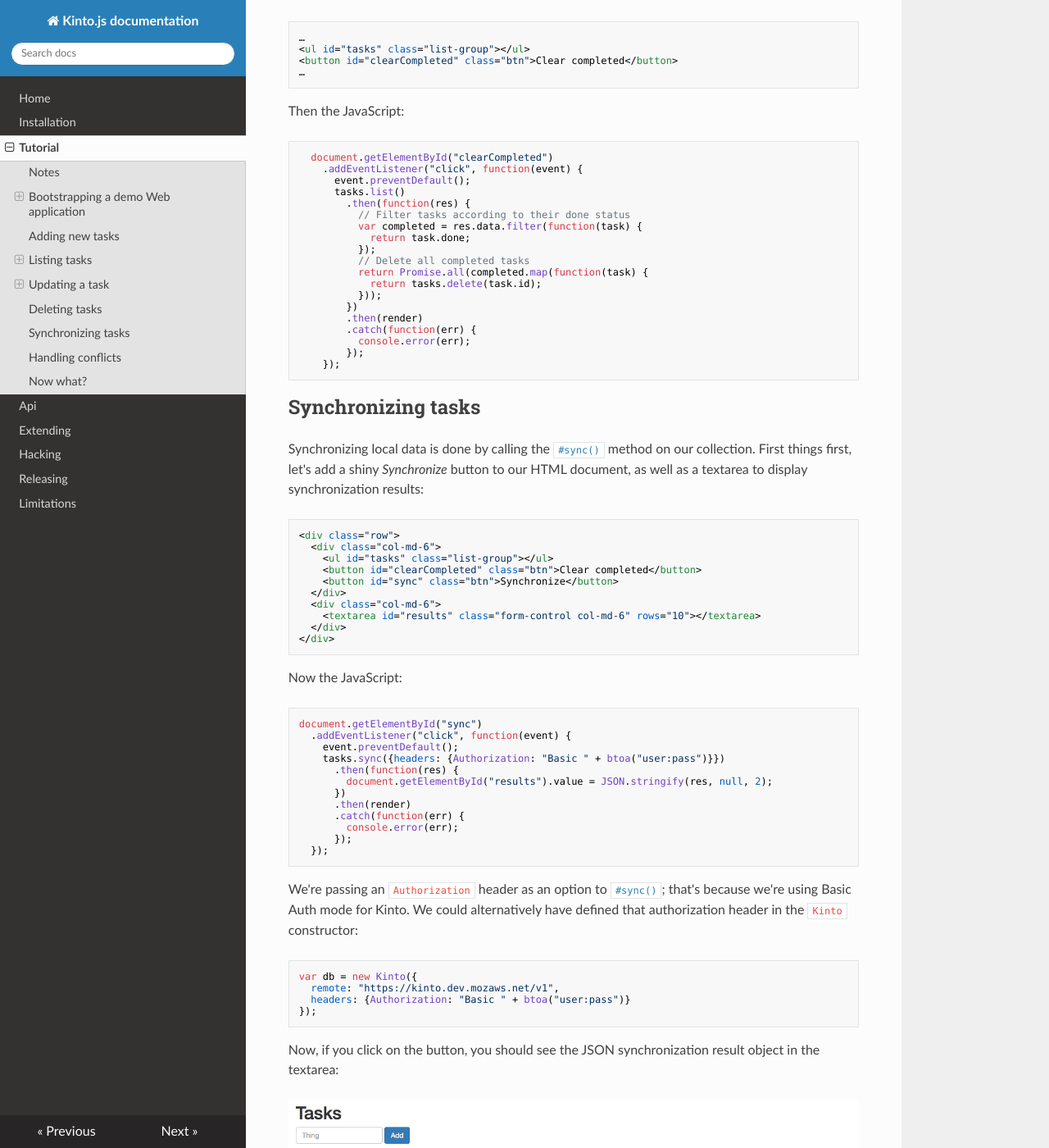
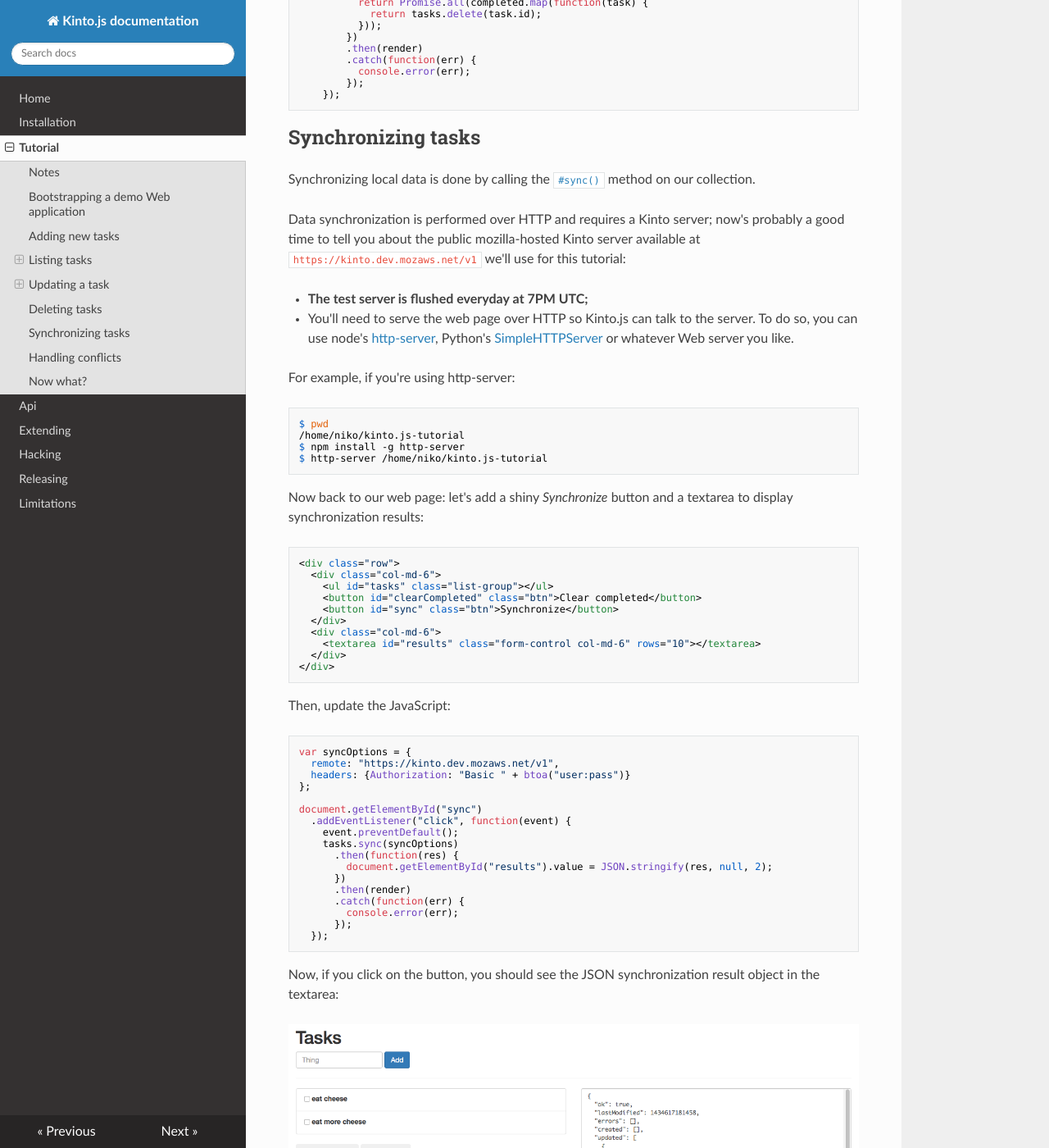
Before and after one commit to Kinto/kinto.js, an MkDocs documentation site: the page built from docs/tutorial.md, in a window 1280 px wide and 1400 px high, scrolled down 6324 px. Shown: the whole window at 82% size. Built offline with MkDocs 1.6.1, drawn with Linux system fonts in a browser that asks for light colours; nearby versions of some CDN libraries; old or Windows-style settings are respelled for this version of MkDocs; some of the changed text lies outside the part shown.

Commit message:
refs #257: Allowing defining the remote endpoint in #sync().

````diff
--- a/docs/tutorial.md
+++ b/docs/tutorial.md
@@ -46,25 +46,12 @@
 
 ```js
 function main() {
-  var db = new Kinto({remote: "https://kinto.dev.mozaws.net/v1"});
+  var db = new Kinto();
   var tasks = db.collection("tasks");
 }
 
 window.addEventListener("DOMContentLoaded", main);
-
 ```
-
-> #### Notes
->
-> - For convenience, we're using a mozilla-hosted version of Kinto at `https://kinto.dev.mozaws.net/v1`; **data pushed to this instance are reset everyday**;
-> - You'll need to serve this page over HTTP, for Kinto.js to work. To do so, you can use node's [http-server](https://github.com/indexzero/http-server), Python's [SimpleHTTPServer](https://docs.python.org/2/library/simplehttpserver.html) or whatever Web server you like.
-
-For example, if you're using http-server:
-
-    $ pwd
-    /home/niko/kinto.js-tutorial
-    $ npm install -g http-server
-    $ http-server /home/niko/kinto.js-tutorial
 
 And that's it. You should see something like this on `http://localhost:3000`:
 
@@ -296,7 +283,23 @@
 
 ## Synchronizing tasks
 
-Synchronizing local data is done by calling the [`#sync()`](https://doc.esdoc.org/github.com/Kinto/kinto.js/class/src/collection.js~Collection.html#instance-method-sync) method on our collection. First things first, let's add a shiny *Synchronize* button to our HTML document, as well as a textarea to display synchronization results:
+Synchronizing local data is done by calling the [`#sync()`](https://doc.esdoc.org/github.com/Kinto/kinto.js/class/src/collection.js~Collection.html#instance-method-sync) method on our collection.
+
+Data synchronization is performed over HTTP and requires a Kinto server; now's probably a good time to tell you about the public mozilla-hosted Kinto server available at `https://kinto.dev.mozaws.net/v1` we'll use for this tutorial:
+
+- **The test server is flushed everyday at 7PM UTC;**
+- You'll need to serve the web page over HTTP so Kinto.js can talk to the server. To do so, you can use node's [http-server](https://github.com/indexzero/http-server), Python's [SimpleHTTPServer](https://docs.python.org/2/library/simplehttpserver.html) or whatever Web server you like.
+
+For example, if you're using http-server:
+
+```
+$ pwd
+/home/niko/kinto.js-tutorial
+$ npm install -g http-server
+$ http-server /home/niko/kinto.js-tutorial
+```
+
+Now back to our web page: let's add a shiny *Synchronize* button and a textarea to display synchronization results:
 
 ```html
 <div class="row">
@@ -311,13 +314,18 @@
 </div>
 ```
 
-Now the JavaScript:
+Then, update the JavaScript:
 
 ```js
+var syncOptions = {
+  remote: "https://kinto.dev.mozaws.net/v1",
+  headers: {Authorization: "Basic " + btoa("user:pass")}
+};
+
 document.getElementById("sync")
   .addEventListener("click", function(event) {
     event.preventDefault();
-    tasks.sync({headers: {Authorization: "Basic " + btoa("user:pass")}})
+    tasks.sync(syncOptions)
       .then(function(res) {
         document.getElementById("results").value = JSON.stringify(res, null, 2);
       })
@@ -328,20 +336,11 @@
   });
 ```
 
-We're passing an `Authorization` header as an option to [`#sync()`](https://doc.esdoc.org/github.com/Kinto/kinto.js/class/src/collection.js~Collection.html#instance-method-sync); that's because we're using Basic Auth mode for Kinto. We could alternatively have defined that authorization header in the `Kinto` constructor:
-
-```js
-var db = new Kinto({
-  remote: "https://kinto.dev.mozaws.net/v1",
-  headers: {Authorization: "Basic " + btoa("user:pass")}
-});
-```
-
 Now, if you click on the button, you should see the JSON synchronization result object in the textarea:
 
 ![](images/step4.png)
 
-Here's a sample result object, so you can appreciate it all:
+Here's a sample result object:
 
 ```json
 {
@@ -393,7 +377,7 @@
 - `lastModified`: the collection latest modification timestamp;
 - `errors`: the list of encountered errors (eg. IndexedDB errors), if any;
 - `created`: the list of records imported locally;
-- `updated`: the list of records updated locally; in our case, the `_status` and `last_modified` values were updated;
+- `updated`: the list of records updated locally;
 - `deleted`: the list of records deleted locally;
 - `published`: the list of records published; here we see we successfully pushed our two local tasks;
 - `conflicts`: the list of conflicts encountered, if any (we'll see this in a minute);
@@ -480,14 +464,14 @@
       return tasks.resolve(conflict, conflict.remote);
     }))
       .then(function() {
-        tasks.sync();
+        tasks.sync(syncOptions);
       });
   }
 
   document.getElementById("sync")
     .addEventListener("click", function(event) {
       event.preventDefault();
-      tasks.sync({headers: {Authorization: "Basic " + btoa("user:pass")}})
+      tasks.sync(syncOptions)
         .then(function(res) {
           document.getElementById("results").value = JSON.stringify(res, null, 2);
           if (res.conflicts.length) {
````
Also changed, not shown: other parts of docs/tutorial.md (+3 -18 lines), docs/api.md (+1 -0 lines), 6 other files.
